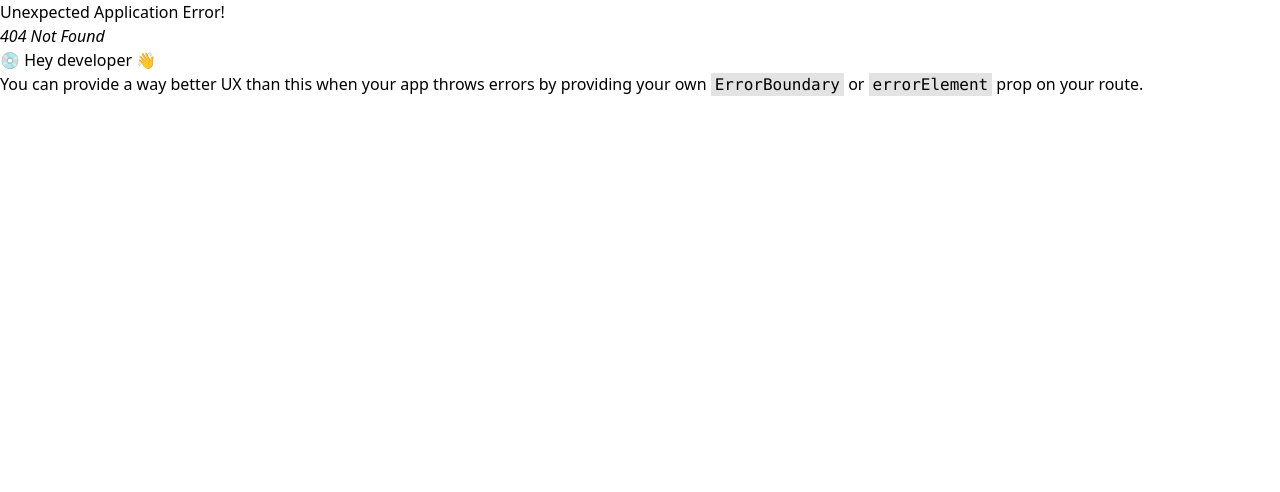
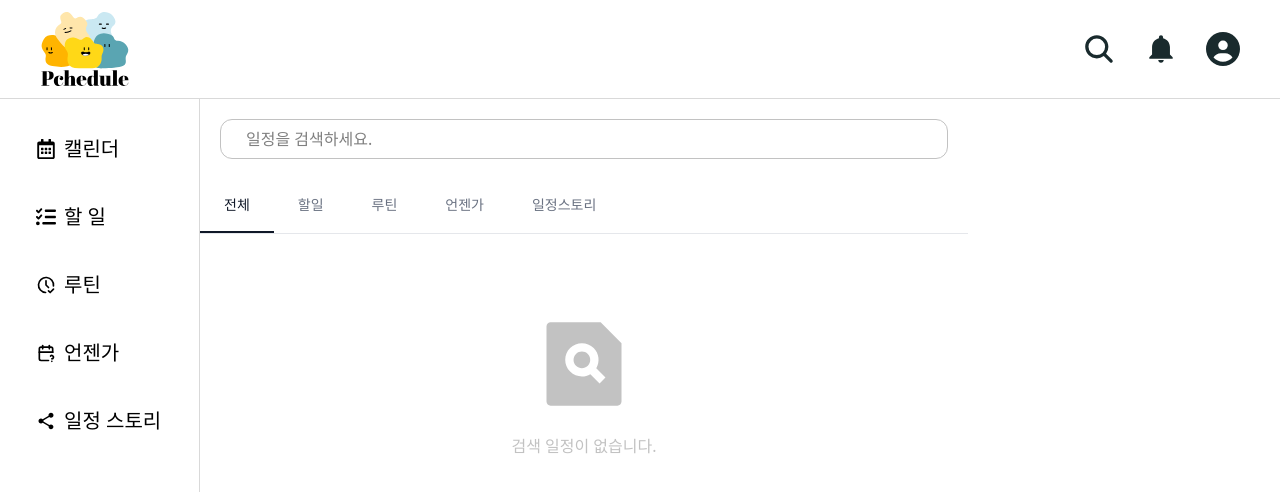
Before and after one commit to oz-main-fe-12-team4/oz_pchedule_fe, a React (Vite) app: page /search in a window 1280 px wide. Before the commit this address had no page. Shown: the top 492 px of the page. Built offline with nearby package versions, Linux system fonts and the light colour scheme.

Commit message:
feat: search 페이지 생성

```diff
--- a/src/components/Input.jsx
+++ b/src/components/Input.jsx
@@ -25,7 +25,7 @@ const Input = ({
       </label>
       <input
         id={inputId}
-        className={`w-[300px] h-10 p-[0_25px] rounded-xl border border-[#C2C2C2]`}
+        className={`w-[100%] h-10 p-[0_25px] rounded-xl border border-[#C2C2C2]`}
         onChange={handleChange}
         {...props}
       />
--- a/src/main.jsx
+++ b/src/main.jsx
@@ -10,6 +10,7 @@ import TestJ from "./test/TestJ";
 import TestL from "./test/TestL";
 import Main from "./pages/Main";
 import DailyPage from "./pages/DailyPage";
+import Search from "./pages/Search";
 
 let router = createBrowserRouter([
   {
@@ -32,6 +33,10 @@ let router = createBrowserRouter([
       },
       {
         path: "/share_schedule",
+      },
+      {
+        path: "/search",
+        Component: Search,
       },
       {
         path: "/admin/user_list",
--- /dev/null
+++ b/src/pages/Search.jsx
@@ -0,0 +1,46 @@
+import { useState } from "react";
+import Input from "../components/Input";
+import { RiFileSearchFill } from "react-icons/ri";
+
+function Search() {
+  const [searchString, setSearchString] = useState("");
+  const [activeTab, setActiveTab] = useState("전체");
+  const tabs = ["전체", "할일", "루틴", "언젠가", "일정스토리"];
+
+  return (
+    <div>
+      <div className="w-[60vw] p-5">
+        <Input
+          inputId={"search"}
+          value={searchString}
+          setValue={setSearchString}
+          placeholder={"일정을 검색하세요."}
+        />
+      </div>
+
+      <div className="border-b border-gray-200">
+        <div className="flex">
+          {tabs.map((tab) => (
+            <button
+              key={tab}
+              onClick={() => setActiveTab(tab)}
+              className={`px-6 py-4 text-sm font-medium border-b-2 transition-colors ${
+                activeTab === tab
+                  ? "text-gray-900 border-gray-900 font-extrabold"
+                  : "text-gray-500 border-transparent hover:text-gray-700 hover:border-gray-300"
+              }`}
+            >
+              {tab}
+            </button>
+          ))}
+        </div>
+      </div>
+
+      <div className="flex flex-col justify-center items-center gap-5 text-[#c2c2c2] p-20">
+        <RiFileSearchFill size={100} />
+        <p>검색 일정이 없습니다.</p>
+      </div>
+    </div>
+  );
+}
+export default Search;
```
